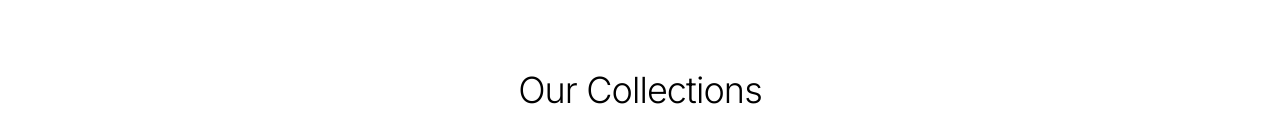
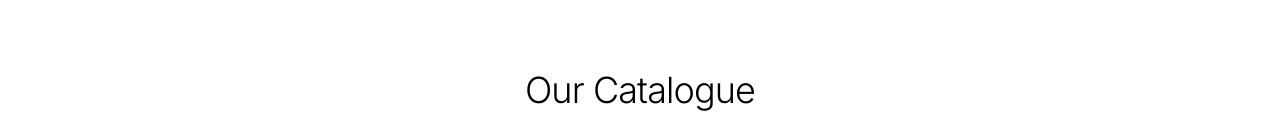
Before and after one commit to HiokKuek/dorsystem, a Next.js app: page / in a window 1280 px wide. Shown: the part 811-941 px from the top of the page. Built offline with nearby package versions, Linux system fonts and the light colour scheme.

Commit message:
Change collections to catalogue

```diff
--- a/components/sections/FeaturedCategories.tsx
+++ b/components/sections/FeaturedCategories.tsx
@@ -60,7 +60,7 @@ export function FeaturedCategories() {
         <section className="py-24 bg-background">
             <div className="container">
                 <div className="flex flex-col items-center justify-center text-center mb-16">
-                    <h2 className="text-3xl font-light tracking-tight sm:text-4xl mb-4">Our Collections</h2>
+                    <h2 className="text-3xl font-light tracking-tight sm:text-4xl mb-4">Our Catalogue</h2>
                     <p className="text-muted-foreground max-w-2xl text-lg font-light">
                         Explore our comprehensive range of architectural ironmongery, designed to meet the highest standards of quality and aesthetics.
                     </p>
```
